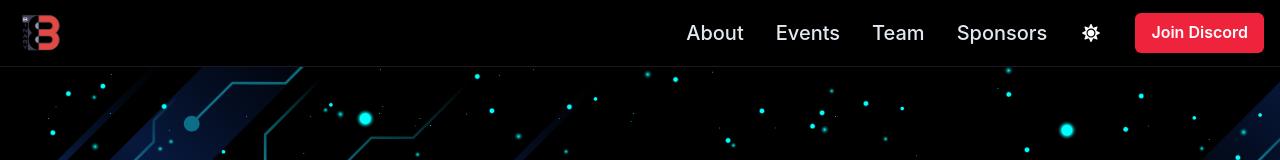
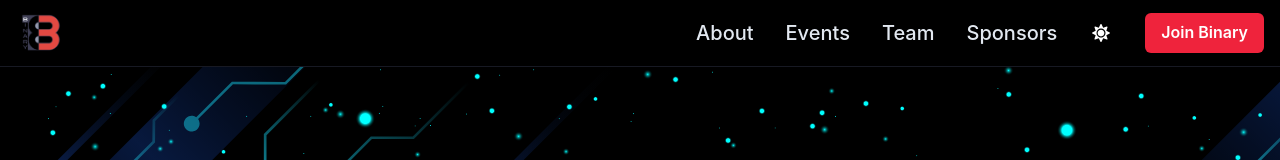
Before and after one commit to thebinaryclub/officialwebsite, a React (Create React App) app: page / in a window 1280 px wide. Shown: the top 160 px of the page. Built offline with nearby package versions, Linux system fonts and the light colour scheme; a web font is replaced by a local one.

Commit message:
added linktr.ee

```diff
--- a/src/components/Navbar.jsx
+++ b/src/components/Navbar.jsx
@@ -73,7 +73,7 @@ import { ColorModeSwitcher } from '../ColorModeSwitcher';
 
 
           <ColorModeSwitcher justifySelf="flex-end" />
-                <Link href="https://discord.gg/H23rA2Gt"
+                <Link href="https://linktr.ee/binaryclub"
                 isExternal
                 >
             <Button
@@ -87,7 +87,7 @@ import { ColorModeSwitcher } from '../ColorModeSwitcher';
                 bg: '#8D99AE',
               }}>
 
-              Join Discord
+              Join Binary
             </Button>
                 </Link>
           </Stack>
```
